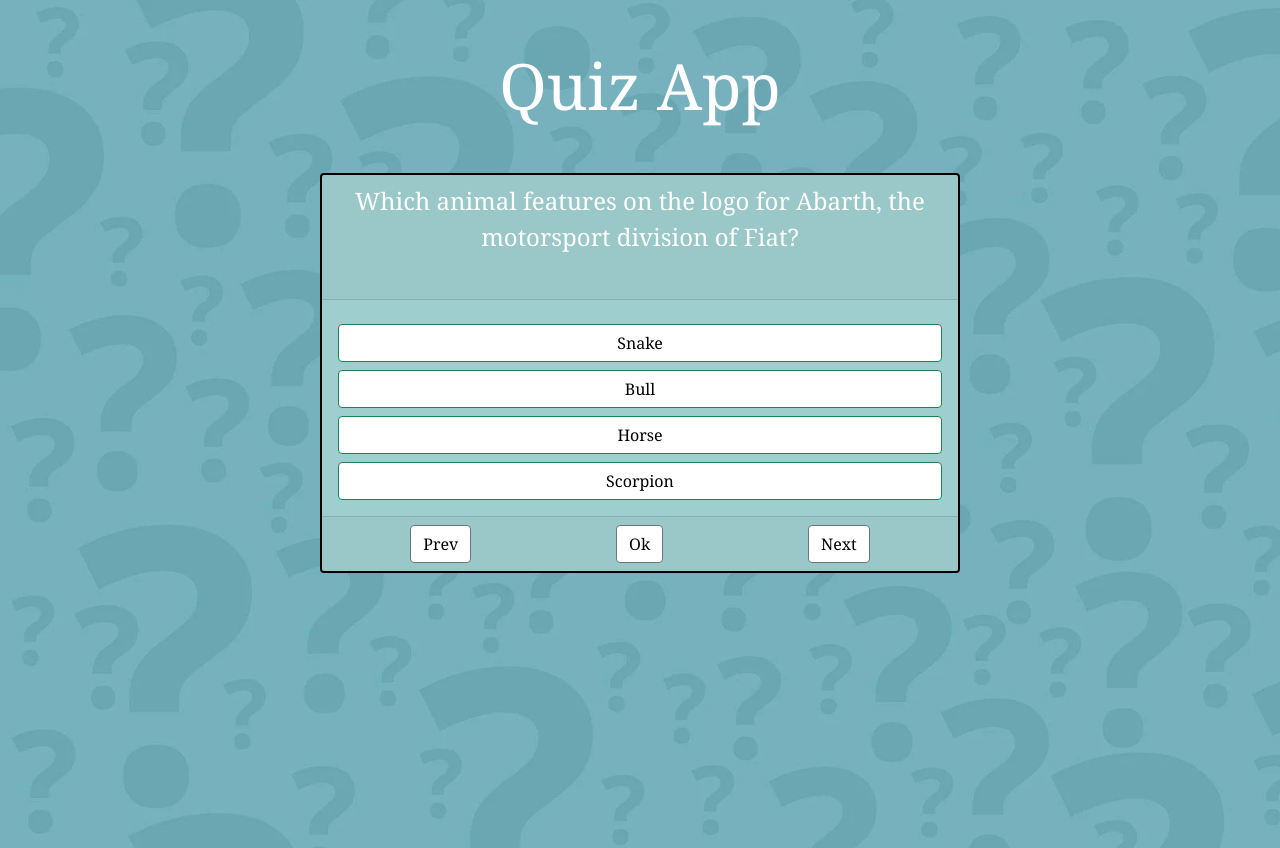
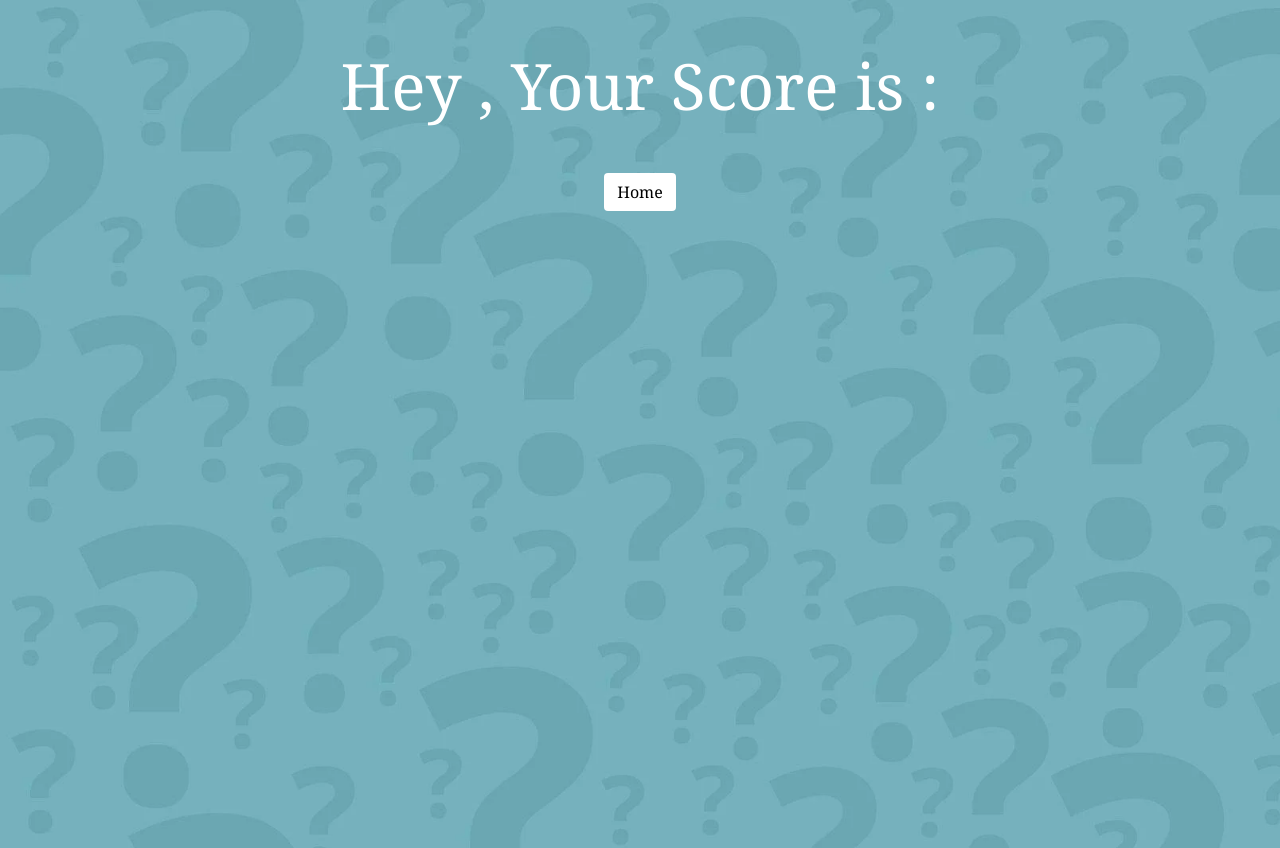
Before and after one commit to Mayankk7/frizquiz, a React (Create React App) app: page /result in a window 1280 px wide. Built offline with nearby package versions, Linux system fonts and the light colour scheme.

Commit message:
updating option selection and adding score

```diff
--- a/package.json
+++ b/package.json
@@ -8,6 +8,7 @@
     "@testing-library/user-event": "^12.8.3",
     "react": "^17.0.2",
     "react-dom": "^17.0.2",
+    "react-router": "^6.1.0",
     "react-scripts": "4.0.3",
     "web-vitals": "^1.1.2"
   },
--- a/src/App.css
+++ b/src/App.css
@@ -34,6 +34,10 @@ h1{
   display: flex!important;
   flex-direction: column!important;
   justify-content: space-evenly!important;
+}
+
+.card-footer{
+  height:15vh!important;
 }
 
 button{
--- a/src/App.js
+++ b/src/App.js
@@ -1,14 +1,26 @@
 import { useState } from 'react';
 import { useEffect } from 'react/cjs/react.development';
 import './App.css';
-
+import {BrowserRouter,Routes,Route} from "react-router-dom"
+import Home from './components/Home';
 import Quiz from './components/Quiz';
+import Result from './components/Result';
 function App() {
-
+  const [score,setscore] = useState(0);
 
   return (
     <div className="App">
-      <Quiz/>
+      <BrowserRouter>
+        <Routes>
+          <Route path="/" element={<Home />}/>
+        </Routes>
+        <Routes>
+          <Route path="/quiz" element={<Quiz score={score} setscore={setscore}/>}/>
+        </Routes>
+        <Routes>
+          <Route path="/result" element={<Result/>}/>
+        </Routes>
+      </BrowserRouter>
     </div>
   );
 }
--- /dev/null
+++ b/src/components/Home.js
@@ -0,0 +1,23 @@
+import React from 'react'
+import { useState } from 'react/cjs/react.development';
+
+const Home = () => {
+    const [name,setname] = useState('');
+
+    const startquiz = () => {
+        localStorage.setItem('name',name);
+        window.location.href="/quiz";
+    }
+    return (
+            <div className='container mt-5'>
+            <h1 className='head'>QUIZ APP</h1>
+            <div className='mt-5'>
+            <input type="text" placeholder='Name' onChange={(e)=> {setname(e.target.value);}}/>
+            <button className='btn' onClick={() => {startquiz()}}>Start!</button>
+            </div>
+            </div>
+
+    )
+}
+
+export default Home
--- a/src/components/Quiz.js
+++ b/src/components/Quiz.js
@@ -1,59 +1,55 @@
 import React,{useState} from 'react'
 import { useEffect } from 'react/cjs/react.development';
 import data from "../data.json";
-const Quiz = () => {
+const Quiz = ({score,setscore}) => {
 
     const [currentques, setcurrentques] = useState(0);
     const [correct,setcorrect] = useState(false);
     const [select, setselect] = useState(false)
+    const [index,setindex] = useState(100);
+    const [answered,setanswered] = useState(false);
     var selectedoption = "";
-    var index=1000;
     const nextques = () => {
     setselect(false);
+    correct ? document.getElementById("btn"+`${index}`).classList.remove("btn-success") :
+                document.getElementById("btn"+`${index}`).classList.remove("btn-danger");
       if (currentques == 9) {
-        console.log("Quiz Ended");
-        alert("Quiz Ended");
+        localStorage.setItem('score',score);
+        window.location.href="/result"
         return;
       }
+
       setcurrentques(currentques + 1)
-
+      setanswered(false);
 
     }
 
-    const prevques = () => {
-        setselect(false);
-      if (currentques == 0) {
-        alert("Cant do that!");
-        setcurrentques(0);
-        return;
-      }
-      if (currentques > 9) {
-        console.log("Quiz Ended");
-      }
-      setcurrentques(currentques - 1)
-
-
-    }
-
-
     const showans = () => {
       console.log(selectedoption);
+
       if(index==1000){
           alert("Please Select an option");
           return;
       }
       setselect(true);
+      if(selectedoption == ""){
+          alert("Select anything")
+          return
+      }
+      setanswered(true);
       if(selectedoption==data[currentques].correct_answer){
         setcorrect(true);
-        alert("Correct Answer");
         console.log("Correct");
-
+        setscore(score+1);
+        console.log(score);
+        document.getElementById("btn"+`${index}`).classList.add("btn-success");
       }else{
           setcorrect(false)
-          alert("Incorrect Answer");
           console.log("Incorrect Selection");
-
+          document.getElementById("btn"+`${index}`).classList.add("btn-danger");
       }
+      const next = setInterval(nextques,1000)
+      clearInterval(next);
     }
 
     return (
@@ -69,17 +65,16 @@ const Quiz = () => {
         <div class="card-body ">
           {data[currentques].options.map((option,idx) => {
             return (
-              <button className="btn mt-2 btn-outline-success" id={"btn"+`${idx}`} onClick={(e) => {
+              <button className="btn mt-2" id={"btn"+`${idx}`} onClick={() => {
                 selectedoption=option;
-                index=idx;
+                setindex(idx)
               }}>{option}</button>
             )
           })
           }
         </div>
         <div class="card-footer d-flex justify-space-between">
-          <button className='btn btn-secondary m-auto' onClick={() => {prevques(); setcorrect(false);}}>Prev</button>
-          <button className='btn btn-secondary m-auto' onClick={() => {showans(); }}>Ok</button>
+          {!answered && <button className='btn btn-secondary m-auto' onClick={() => {showans(); }}>Ok</button>}
           <button className='btn btn-secondary m-auto' onClick={() => {
               select ? (nextques()) : (alert("Please Select an option"))
           }}>Next</button>
--- /dev/null
+++ b/src/components/Result.js
@@ -0,0 +1,21 @@
+import React from 'react'
+
+const Result = () => {
+    const name = localStorage.getItem('name');
+    const scored = localStorage.getItem('score');
+    return (
+        <div>
+            <div className='mt-5'>
+            <h1>Hey {name}, Your Score is :</h1>
+            <div className='mt-5'>
+                <h1>{scored}</h1>
+            </div>
+            <div className='mt-5'>
+                <button className='btn' onClick={()=>{window.location.href="/"}}>Home</button>
+            </div>
+            </div>
+        </div>
+    )
+}
+
+export default Result
```
Also changed, not shown: 1 other file (tests, documents, lock files or other folders).
